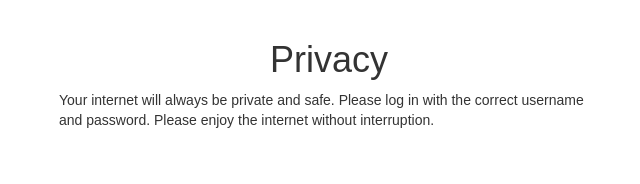
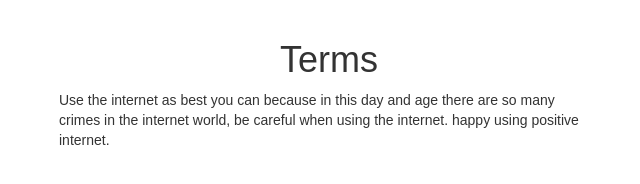
Before and after one commit to peopleuniversal/Terms.github.io, a plain HTML site: page index.html in a window 1280 px wide. Shown: the whole page, without its empty margins (311-951 px from the left). Drawn offline with Linux system fonts and the light colour scheme; a web font is replaced by a local one.

Commit message:
Update index.html

```diff
--- a/index.html
+++ b/index.html
@@ -1,5 +1,5 @@
 <html>
-    <title>Privacy</title>
+    <title>Terms</title>
     <head>
         <body>
             <style>/*<![CDATA[*//*!
@@ -13,9 +13,9 @@
                 <div class="col-sm-6 col-sm-offset-3" style="background:#ffffff;border-radius:7px">
                 <div style="height:20px"></div>
                 <div class="text-center">
-                  <h1>Privacy</h1>
+                  <h1>Terms</h1>
                 </div>
-            <p>Your internet will always be private and safe. Please log in with the correct username and password. Please enjoy the internet without interruption.</p>
+            <p>Use the internet as best you can because in this day and age there are so many crimes in the internet world, be careful when using the internet. happy using positive internet.</p>
         </body>
     </head>
 </html>
```
